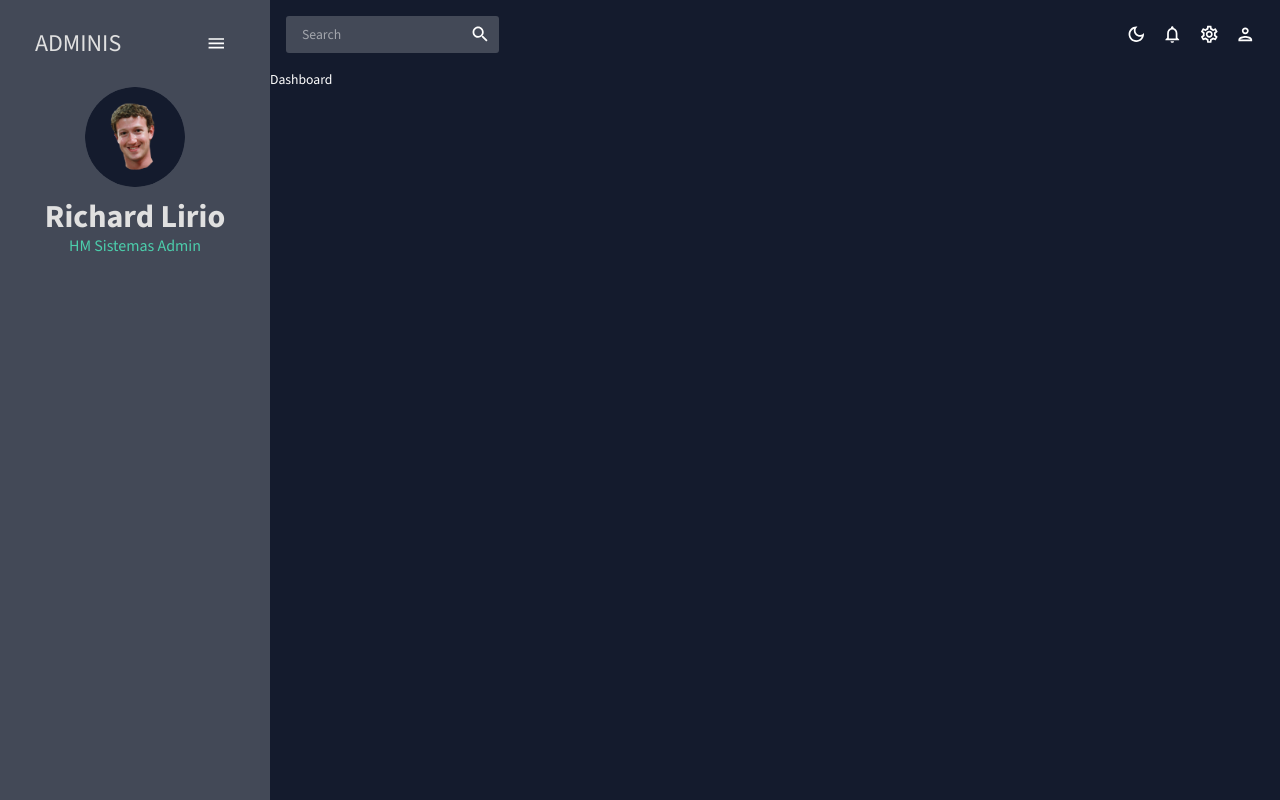
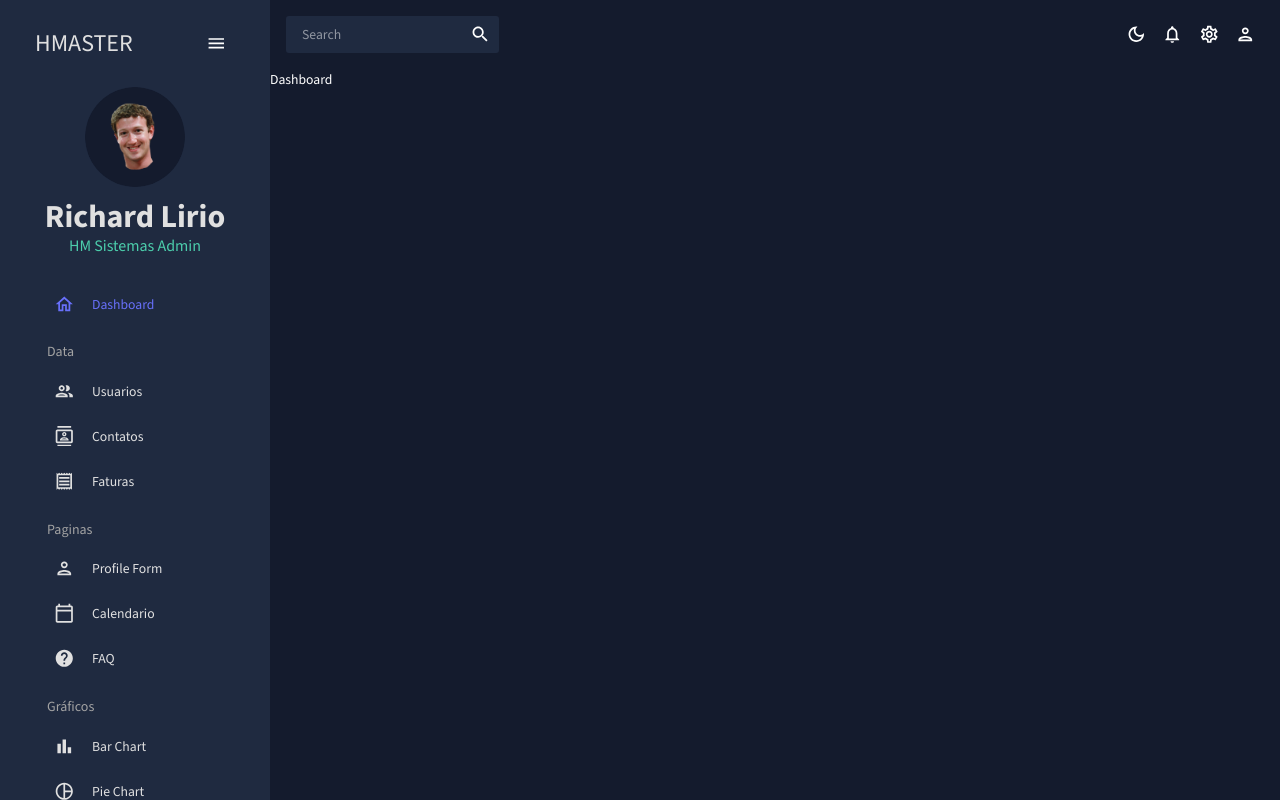
Before and after one commit to RichardLirio/crm-react-admin, a React (Create React App) app: page / in a window 1280 px wide. Built offline with nearby package versions, Linux system fonts and the light colour scheme.

Commit message:
Finalizando menu lateral.

```diff
--- a/src/App.js
+++ b/src/App.js
@@ -4,7 +4,7 @@ import { Routes, Route } from "react-router-dom";
 import Topbar from "./pages/global/Topbar";
 import Sidebar from "./pages/global/Sidebar";
 import Dashboard from "./pages/dashboard";//dashboard
-// import Time from "./pages/time";//team
+// import Users from "./pages/users";//team
 // import Faturas from "./pages/faturas";//Invoices
 // import Contatos from "./pages/contatos";//contacts
 // import Bar from "./pages/bar";
@@ -28,7 +28,7 @@ function App() {
             <Topbar />
             <Routes>
               <Route path="/" element={<Dashboard />} />
-              {/* <Route path="/time" element={<Time />} /> */}
+              {/* <Route path="/users" element={<Users />} /> */}
               {/* <Route path="/faturas" element={<Faturas />} /> */}
               {/* <Route path="/contatos" element={<Contatos />} /> */}
               {/* <Route path="/bar" element={<Bar />} /> */}
--- a/src/pages/global/Sidebar.jsx
+++ b/src/pages/global/Sidebar.jsx
@@ -16,6 +16,22 @@ import PieChartOutlinedIcon from "@mui/icons-material/PieChartOutlined";
 import TimelineOutlinedIcon from "@mui/icons-material/TimelineOutlined";
 import MenuOutlinedIcon from "@mui/icons-material/MenuOutlined";
 import MapOutlinedIcon from "@mui/icons-material/MapOutlined";
+
+const Item = ({ title, to, icon, selected, setSelected }) => {
+  const theme = useTheme();
+  const colors = tokens(theme.palette.mode);
+  return (
+    <MenuItem
+      active={selected === title}
+      style={{ color: colors.grey[100] }}
+      onClick={() => setSelected(title)}
+      icon={icon}
+    >
+      <Typography>{title}</Typography>
+      <Link to={to} />
+    </MenuItem>
+  );
+};
 
 const Sidebar = () => {
   const theme = useTheme();
@@ -62,7 +78,7 @@ const Sidebar = () => {
                 ml="15px"
               >
                 <Typography variant="h3" color={colors.grey[100]}>
-                  ADMINIS
+                  HMASTER
                 </Typography>
                 <IconButton onClick={() => setIsCollapsed(!isCollapsed)}>
                   <MenuOutlinedIcon />
@@ -98,6 +114,111 @@ const Sidebar = () => {
               </Box>
             </Box>
           )}
+
+          {/* MENU ITENS */}
+          <Box paddingLeft={isCollapsed ? undefined : "10%"}>
+            <Item
+              title="Dashboard"
+              to="/"
+              icon={<HomeOutlinedIcon />}
+              selected={selected}
+              setSelected={setSelected}
+            />
+
+            <Typography
+              variant="h6"
+              color={colors.grey[300]}
+              sx={{ m: "15px 0 5px 20px" }}
+            >
+              Data
+            </Typography>
+            <Item
+              title="Usuarios"
+              to="/users"
+              icon={<PeopleOutlinedIcon />}
+              selected={selected}
+              setSelected={setSelected}
+            />
+            <Item
+              title="Contatos"
+              to="/contatos"
+              icon={<ContactsOutlinedIcon />}
+              selected={selected}
+              setSelected={setSelected}
+            />
+            <Item
+              title="Faturas"
+              to="/faturas"
+              icon={<ReceiptOutlinedIcon />}
+              selected={selected}
+              setSelected={setSelected}
+            />
+
+            <Typography
+              variant="h6"
+              color={colors.grey[300]}
+              sx={{ m: "15px 0 5px 20px" }}
+            >
+              Paginas
+            </Typography>
+            <Item
+              title="Profile Form"
+              to="/form"
+              icon={<PersonOutlinedIcon />}
+              selected={selected}
+              setSelected={setSelected}
+            />
+            <Item
+              title="Calendario"
+              to="/calendario"
+              icon={<CalendarTodayOutlinedIcon />}
+              selected={selected}
+              setSelected={setSelected}
+            />
+            <Item
+              title="FAQ"
+              to="/faq"
+              icon={<HelpOutlinedIcon />}
+              selected={selected}
+              setSelected={setSelected}
+            />
+
+            <Typography
+              variant="h6"
+              color={colors.grey[300]}
+              sx={{ m: "15px 0 5px 20px" }}
+            >
+              Gráficos
+            </Typography>
+            <Item
+              title="Bar Chart"
+              to="/bar"
+              icon={<BarChartOutlinedIcon />}
+              selected={selected}
+              setSelected={setSelected}
+            />
+            <Item
+              title="Pie Chart"
+              to="/pie"
+              icon={<PieChartOutlinedIcon />}
+              selected={selected}
+              setSelected={setSelected}
+            />
+            <Item
+              title="Line Chart"
+              to="/line"
+              icon={<TimelineOutlinedIcon />}
+              selected={selected}
+              setSelected={setSelected}
+            />
+            <Item
+              title="Geografia"
+              to="/geografia"
+              icon={<MapOutlinedIcon />}
+              selected={selected}
+              setSelected={setSelected}
+            />
+          </Box>
         </Menu>
       </ProSidebar>
     </Box>
--- a/src/theme.js
+++ b/src/theme.js
@@ -22,7 +22,7 @@ export const tokens = (mode) => ({
           100: "#d0d1d5",
           200: "#a1a4ab",
           300: "#727681",
-          400: "#434957",
+          400: "#1f2a40",
           500: "#141b2d",
           600: "#101624",
           700: "#0c101b",
```
